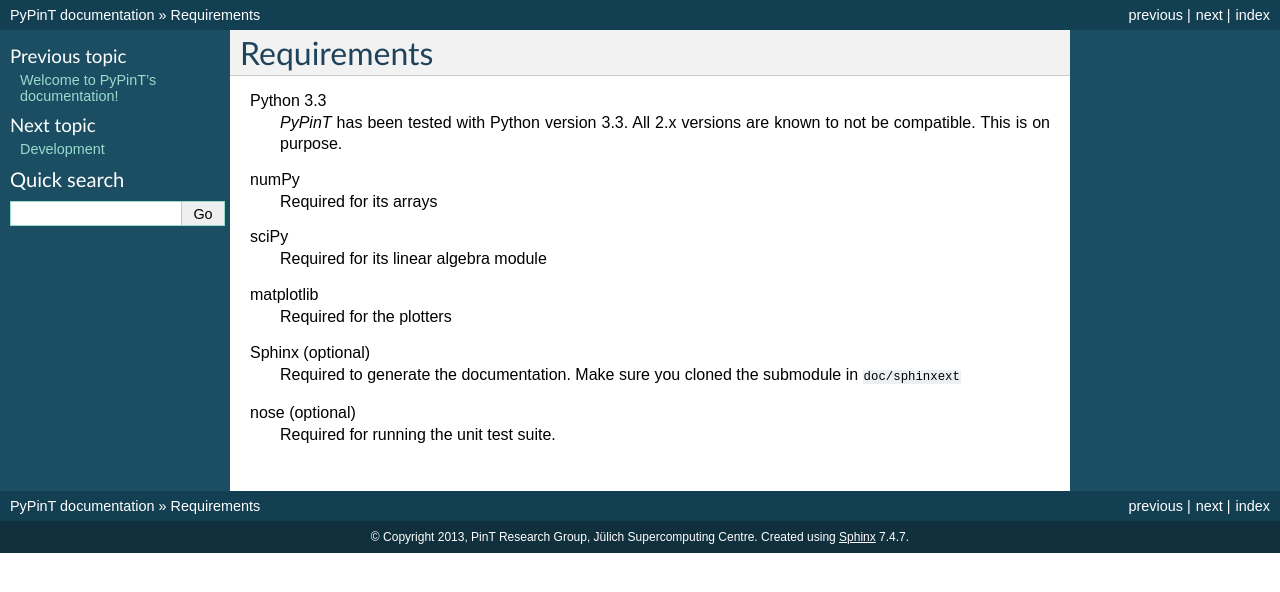
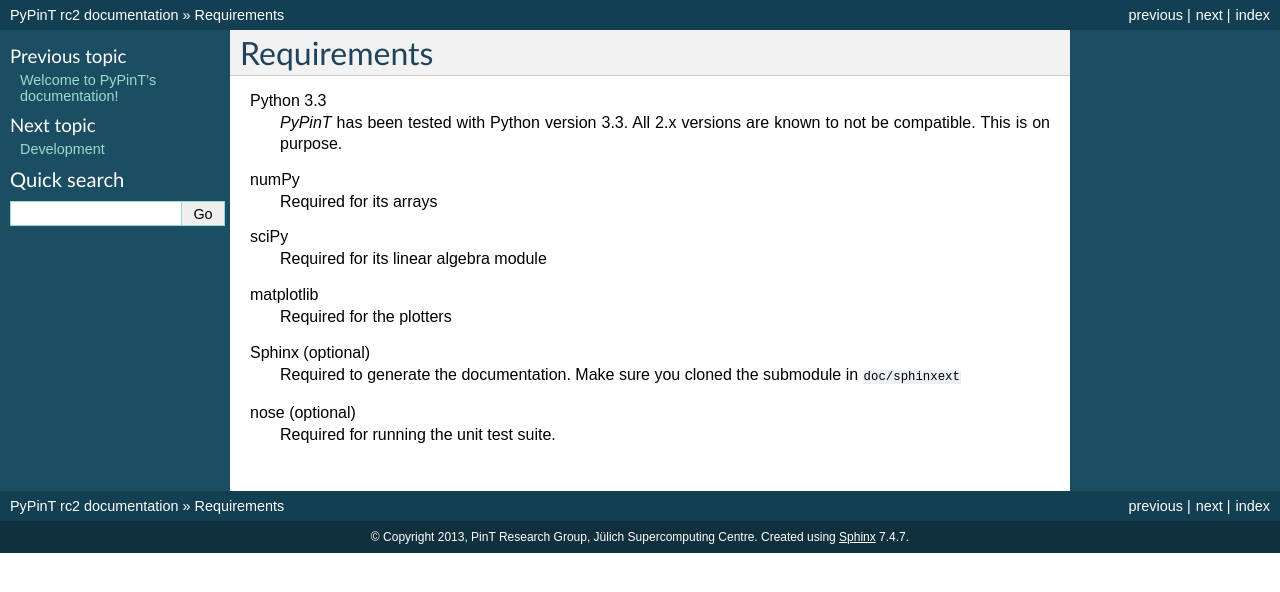
Before and after one commit to Parallel-in-Time/PyPinT, a Sphinx documentation site: the page built from doc/source/requirements.rst, in a window 1280 px wide. Shown: the top 592 px of the page. Built offline with Sphinx 7.4.7, drawn with Linux system fonts in a browser that asks for light colours.

Commit message:
second release candidate for 0.0.1

```diff
--- a/doc/source/conf.py
+++ b/doc/source/conf.py
@@ -58,7 +58,7 @@ copyright = u'2013, PinT Research Group, Jülich Supercomputing Centre'
 # The short X.Y version.
 version = '0.0.1'
 # The full version, including alpha/beta/rc tags.
-release = ''
+release = 'rc2'
 
 # The language for content autogenerated by Sphinx. Refer to documentation
 # for a list of supported languages.
```
